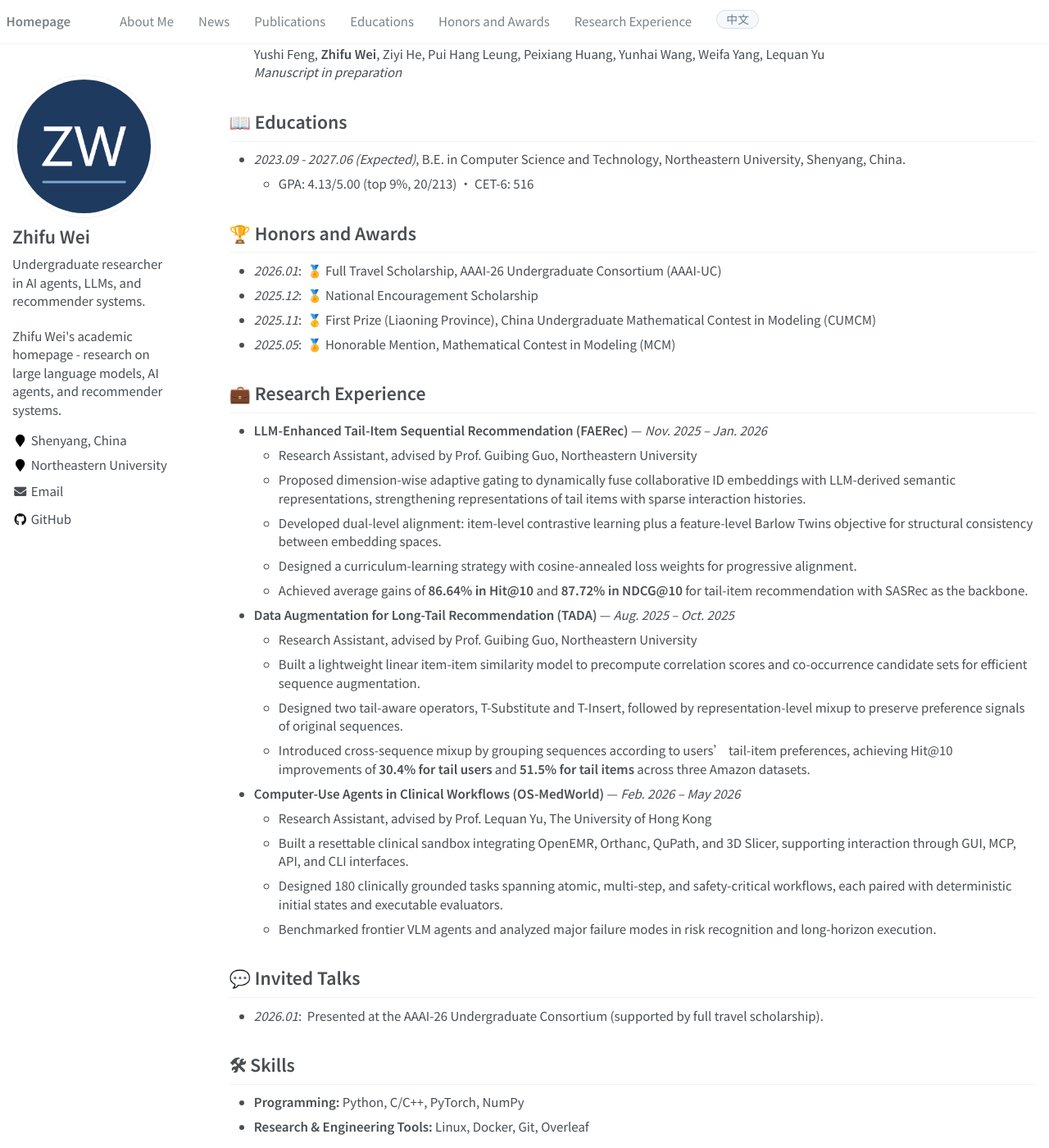
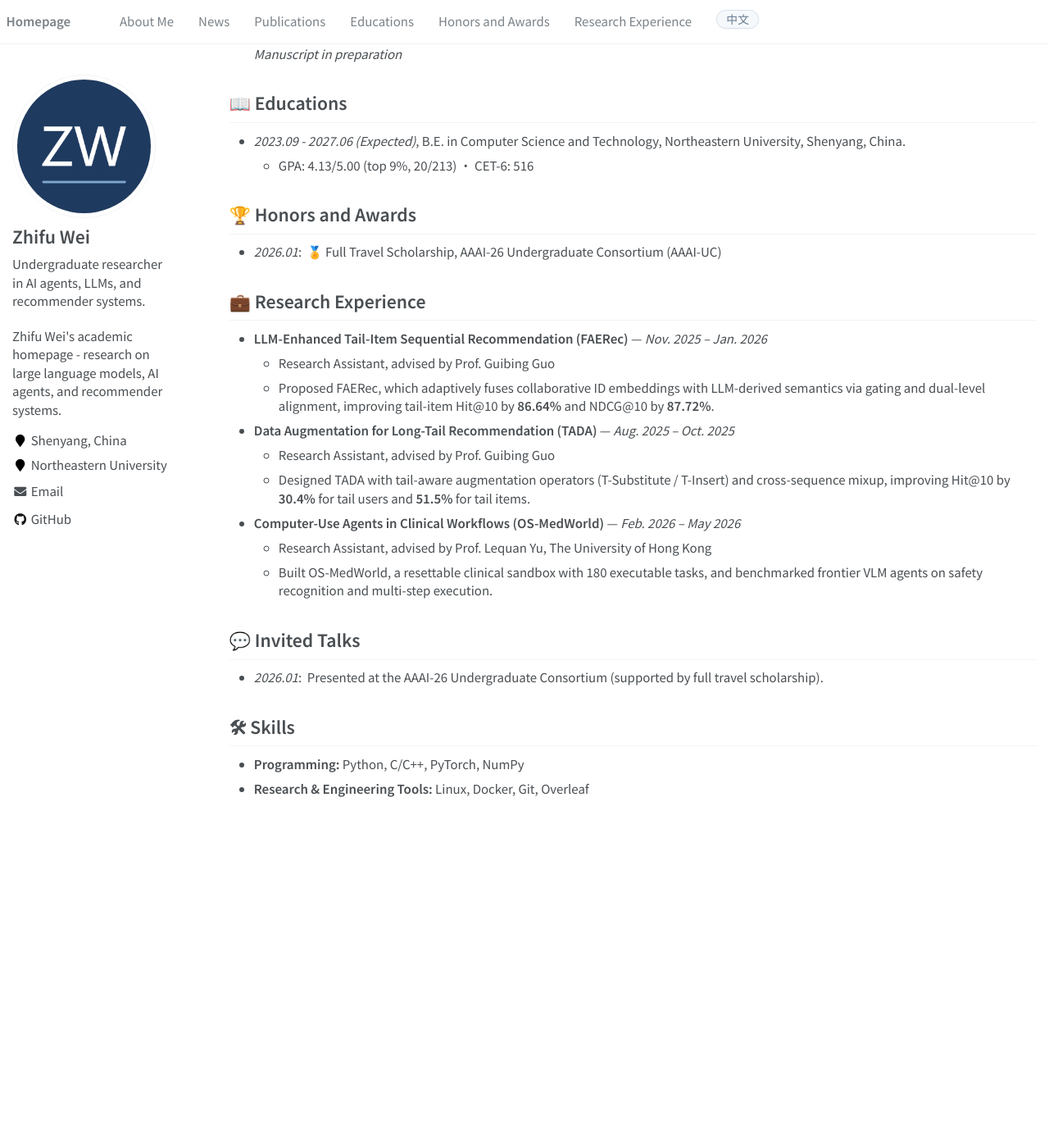
Before and after one commit to ZhifuWei/ZhifuWei.github.io, a Jekyll site: the page built from _pages/about.md, in a window 1280 px wide and 1400 px high, scrolled down 683 px. Shown: the whole window at 82% size. Built offline with Jekyll 4.4.1, drawn with Linux system fonts in a browser that asks for light colours; some web fonts are replaced; after the commit the page ends 1671 px from its top, so only the background shows below that; some of the changed text lies outside the part shown.

Commit message:
Refine content per feedback: concise style, keep only AAAI-26 award

```diff
--- a/_pages/about.md
+++ b/_pages/about.md
@@ -13,7 +13,7 @@ redirect_from:
 
 <div class="lang-en" markdown="1">
 
-Hello! This is Zhifu Wei (<span class="zh-inline">魏智富</span> in Chinese). I am an undergraduate student at the [School of Computer Science and Engineering](https://scse.neu.edu.cn/) of [Northeastern University](https://www.neu.edu.cn/), Shenyang, China. I am fortunate to be advised by [Prof. Guibing Guo](https://guibingguo.github.io/), with whom I work on sequential recommendation and long-tail recommendation. I am also honored to collaborate with [Prof. Lequan Yu](https://yu-lab.github.io/) at The University of Hong Kong on computer-use agents for clinical workflows.
+Hello! This is Zhifu Wei (<span class="zh-inline">魏智富</span> in Chinese). I am an undergraduate student at the [School of Computer Science and Engineering](https://scse.neu.edu.cn/) of [Northeastern University](https://www.neu.edu.cn/), Shenyang, China. I am fortunate to be advised by [Prof. Guibing Guo](https://guibingguo.github.io/), with whom I work on sequential recommendation and long-tail recommendation.
 
 My research interests focus on **large language models (LLMs)**, **AI agents**, and **recommender systems**. I am particularly interested in how LLMs can strengthen the representation of sparse (tail) items in sequential recommendation, and how multimodal agents can safely and reliably operate in real-world workflows.
 
@@ -122,9 +122,6 @@ Please feel free to contact me by email if you have any questions or are seeking
 # 🏆 Honors and Awards
 
 - *2026.01*: &nbsp;🏅 Full Travel Scholarship, AAAI-26 Undergraduate Consortium (AAAI-UC)
-- *2025.12*: &nbsp;🏅 National Encouragement Scholarship
-- *2025.11*: &nbsp;🥇 First Prize (Liaoning Province), China Undergraduate Mathematical Contest in Modeling (CUMCM)
-- *2025.05*: &nbsp;🏅 Honorable Mention, Mathematical Contest in Modeling (MCM)
 
 </div>
 
@@ -133,9 +130,6 @@ Please feel free to contact me by email if you have any questions or are seeking
 # 🏆 荣誉奖励
 
 - *2026.01*: &nbsp;🏅 AAAI-26 本科生联盟（AAAI-UC）全额差旅奖学金
-- *2025.12*: &nbsp;🏅 国家励志奖学金
-- *2025.11*: &nbsp;🥇 全国大学生数学建模竞赛（CUMCM）辽宁省一等奖
-- *2025.05*: &nbsp;🏅 美国大学生数学建模竞赛（MCM）Honorable Mention
 
 </div>
 
@@ -146,23 +140,16 @@ Please feel free to contact me by email if you have any questions or are seeking
 # 💼 Research Experience
 
 - **LLM-Enhanced Tail-Item Sequential Recommendation (FAERec)** — *Nov. 2025 – Jan. 2026*
-  - Research Assistant, advised by Prof. Guibing Guo, Northeastern University
-  - Proposed dimension-wise adaptive gating to dynamically fuse collaborative ID embeddings with LLM-derived semantic representations, strengthening representations of tail items with sparse interaction histories.
-  - Developed dual-level alignment: item-level contrastive learning plus a feature-level Barlow Twins objective for structural consistency between embedding spaces.
-  - Designed a curriculum-learning strategy with cosine-annealed loss weights for progressive alignment.
-  - Achieved average gains of **86.64% in Hit@10** and **87.72% in NDCG@10** for tail-item recommendation with SASRec as the backbone.
+  - Research Assistant, advised by Prof. Guibing Guo
+  - Proposed FAERec, which adaptively fuses collaborative ID embeddings with LLM-derived semantics via gating and dual-level alignment, improving tail-item Hit@10 by **86.64%** and NDCG@10 by **87.72%**.
 
 - **Data Augmentation for Long-Tail Recommendation (TADA)** — *Aug. 2025 – Oct. 2025*
-  - Research Assistant, advised by Prof. Guibing Guo, Northeastern University
-  - Built a lightweight linear item-item similarity model to precompute correlation scores and co-occurrence candidate sets for efficient sequence augmentation.
-  - Designed two tail-aware operators, T-Substitute and T-Insert, followed by representation-level mixup to preserve preference signals of original sequences.
-  - Introduced cross-sequence mixup by grouping sequences according to users' tail-item preferences, achieving Hit@10 improvements of **30.4% for tail users** and **51.5% for tail items** across three Amazon datasets.
+  - Research Assistant, advised by Prof. Guibing Guo
+  - Designed TADA with tail-aware augmentation operators (T-Substitute / T-Insert) and cross-sequence mixup, improving Hit@10 by **30.4%** for tail users and **51.5%** for tail items.
 
 - **Computer-Use Agents in Clinical Workflows (OS-MedWorld)** — *Feb. 2026 – May 2026*
   - Research Assistant, advised by Prof. Lequan Yu, The University of Hong Kong
-  - Built a resettable clinical sandbox integrating OpenEMR, Orthanc, QuPath, and 3D Slicer, supporting interaction through GUI, MCP, API, and CLI interfaces.
-  - Designed 180 clinically grounded tasks spanning atomic, multi-step, and safety-critical workflows, each paired with deterministic initial states and executable evaluators.
-  - Benchmarked frontier VLM agents and analyzed major failure modes in risk recognition and long-horizon execution.
+  - Built OS-MedWorld, a resettable clinical sandbox with 180 executable tasks, and benchmarked frontier VLM agents on safety recognition and multi-step execution.
 
 </div>
 
@@ -171,23 +158,16 @@ Please feel free to contact me by email if you have any questions or are seeking
 # 💼 科研经历
 
 - **基于大语言模型的长尾序列推荐（FAERec）** — *2025.11 – 2026.01*
-  - 研究助理，导师：郭贵冰教授，东北大学
-  - 提出维度级自适应门控机制，动态融合协同 ID 嵌入与 LLM 语义表示，增强交互稀疏的长尾物品表征质量。
-  - 设计双层次对齐：物品级对比学习对齐单个 ID 与语义嵌入，特征级 Barlow Twins 目标保持两个嵌入空间的结构一致性。
-  - 采用余弦退火调度策略渐进式平衡两层对齐损失，避免过早引入特征级对齐带来的优化困难。
-  - 以 SASRec 为骨干模型，长尾物品推荐的 Hit@10 平均提升 **86.64%**，NDCG@10 平均提升 **87.72%**。
+  - 研究助理，导师：郭贵冰教授
+  - 提出 FAERec，通过门控机制与双层次对齐自适应融合协同 ID 嵌入与 LLM 语义表示，长尾物品推荐 Hit@10 提升 **86.64%**、NDCG@10 提升 **87.72%**。
 
 - **长尾推荐的数据增强（TADA）** — *2025.08 – 2025.10*
-  - 研究助理，导师：郭贵冰教授，东北大学
-  - 构建轻量级线性物品相似性模型，预计算物品相关性与共现候选集，实现高效的序列增强。
-  - 设计 T-Substitute 与 T-Insert 两种尾部感知增强算子，并结合表示级 mixup 保留原始序列的偏好信号。
-  - 提出基于用户尾部偏好的跨序列 mixup，在三个 Amazon 数据集上使长尾用户 Hit@10 提升 **30.4%**、长尾物品提升 **51.5%**。
+  - 研究助理，导师：郭贵冰教授
+  - 设计 TADA，包含 T-Substitute / T-Insert 尾部感知增强算子与跨序列 mixup，长尾用户 Hit@10 提升 **30.4%**、长尾物品提升 **51.5%**。
 
 - **医疗工作流中的计算机操作智能体（OS-MedWorld）** — *2026.02 – 2026.05*
   - 研究助理，导师：于乐全教授，香港大学
-  - 搭建集成 OpenEMR、Orthanc、QuPath、3D Slicer 的可重置临床沙盒，支持 GUI、MCP、API、CLI 多种交互接口。
-  - 设计原子、多步、安全关键三类共 180 个临床任务，每个任务配备确定性初始状态与可执行评测规则。
-  - 评测前沿视觉语言智能体，分析其在风险识别与长程执行中的主要失败模式。
+  - 搭建 OS-MedWorld 可重置临床沙盒，含 180 个可执行任务，并评测前沿视觉语言智能体的风险识别与多步执行能力。
 
 </div>
 
```
Also changed, not shown: other parts of _pages/about.md (+1 -1 lines).
